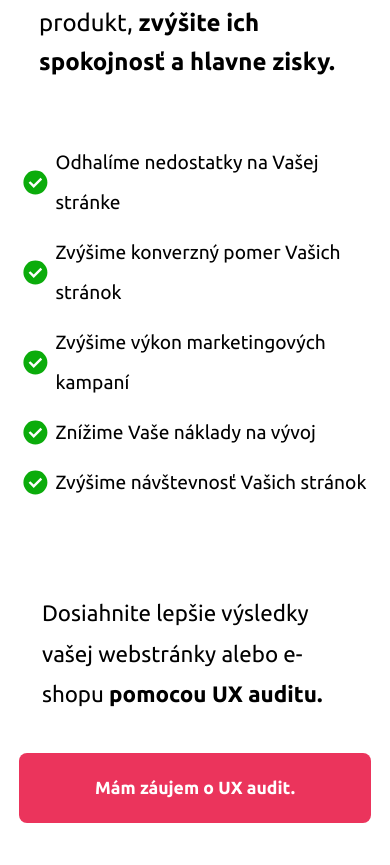
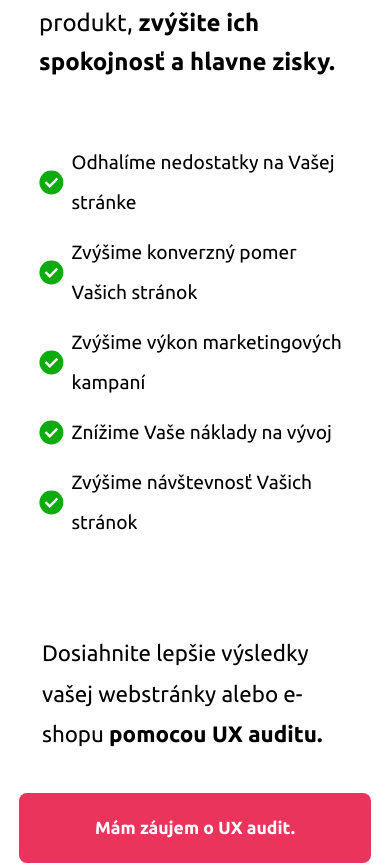
Before and after one commit to adabo4/vueapp, a Nuxt app: page / in a window 390 px wide. Shown: the part 1133-1998 px from the top of the page. Built offline with nearby package versions, Linux system fonts and the light colour scheme.

Commit message:
adjusted margin of list components on phone

```diff
--- a/assets/styles/global.scss
+++ b/assets/styles/global.scss
@@ -361,7 +361,7 @@ header {
   textarea {
   }
 }
-/*TOP PAGE*/
+/*TOP SECTION*/
 
 .top-grid {
   display: grid;
@@ -479,7 +479,7 @@ header {
     }
 
     .list-component {
-      margin: 1em auto;
+      margin: 1em;
       padding: 1em;
 
       // .check-icon {
@@ -897,6 +897,10 @@ header {
     .main-bottom-third {
       width: 90%;
     }
+
+    .third {
+      margin: 2em;
+    }
   }
 }
 
```
